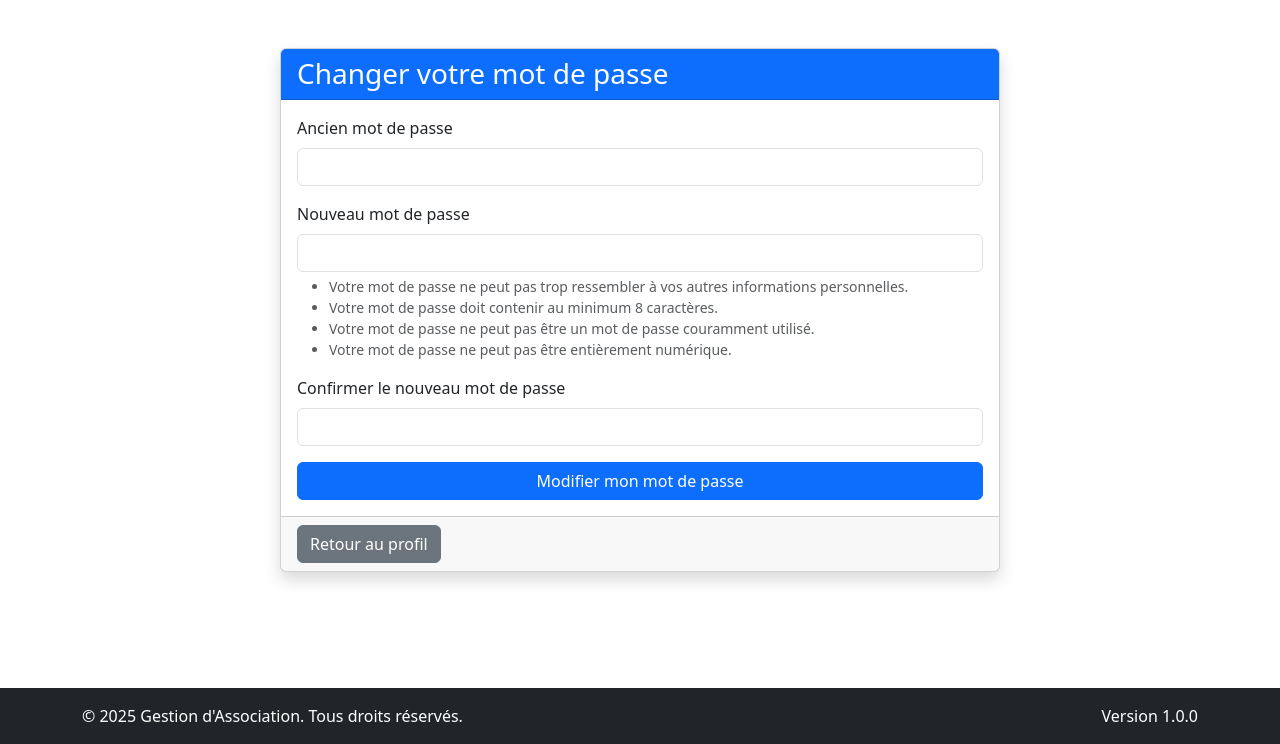
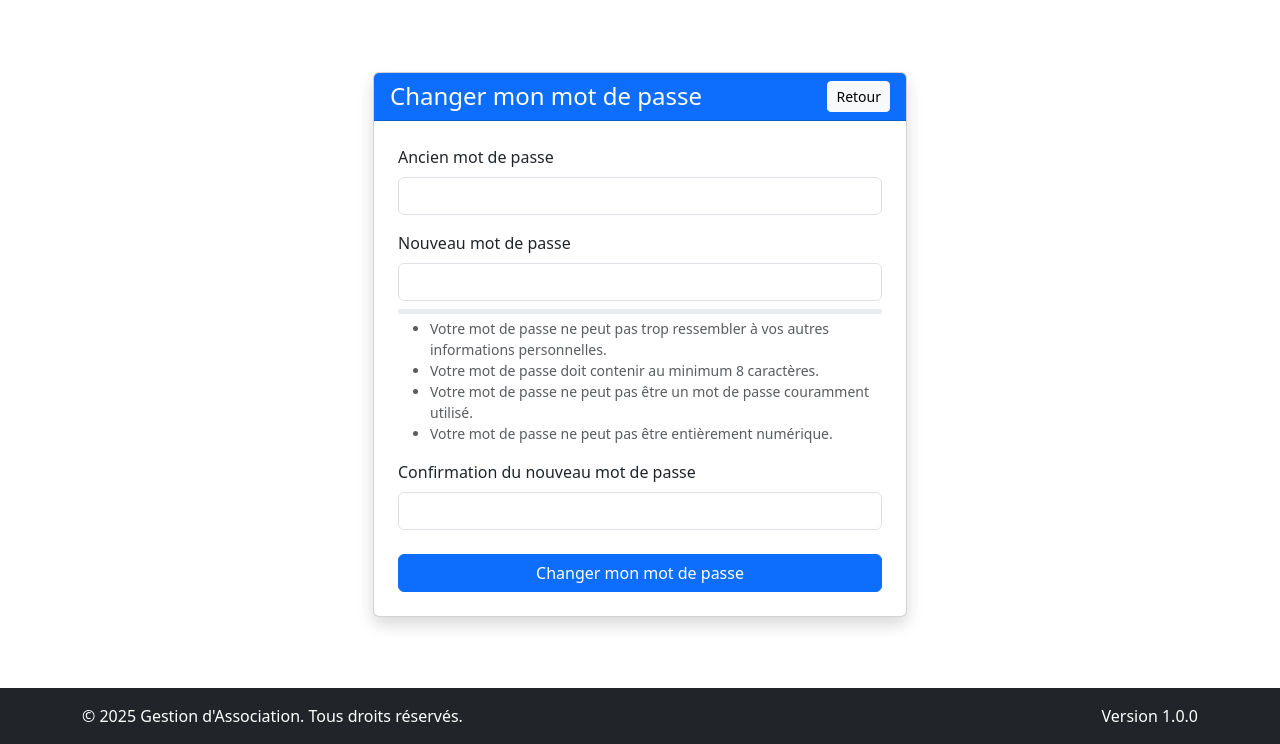
Before and after one commit to proadama/kandiane, a Django app: page /accounts/profile/change-password/ in a window 1280 px wide. Shown: the part 56-800 px from the top of the page. Run offline with Django 5.2, Linux system fonts and the light colour scheme; the visitor is signed in with stand-in values (Sample User, id 1); data comes from the database, SQL or seed files in the repository.

Commit message:
Correction template -> change_password.html v2 : OK

```diff
--- a/apps/accounts/templates/accounts/change_password.html
+++ b/apps/accounts/templates/accounts/change_password.html
@@ -1,29 +1,47 @@
 {% extends 'layouts/base.html' %}
 {% load i18n %}
 
+{% block title %}{% trans "Changer mon mot de passe" %}{% endblock %}
+
 {% block content %}
-<div class="container mt-5">
+<div class="container py-5">
     <div class="row justify-content-center">
-        <div class="col-lg-8">
+        <div class="col-lg-6">
             <div class="card shadow">
-                <div class="card-header bg-primary text-white">
-                    <h3 class="mb-0">{% trans "Changer votre mot de passe" %}</h3>
+                <div class="card-header bg-primary text-white d-flex justify-content-between align-items-center">
+                    <h4 class="mb-0">{% trans "Changer mon mot de passe" %}</h4>
+                    <a href="{% url 'accounts:profile' %}" class="btn btn-sm btn-light">
+                        <i class="bi bi-arrow-left"></i> {% trans "Retour" %}
+                    </a>
                 </div>
-                <div class="card-body">
-                    <form method="post" novalidate>
+                <div class="card-body p-4">
+                    {% if messages %}
+                        {% for message in messages %}
+                            <div class="alert alert-{{ message.tags }}" role="alert">
+                                {{ message }}
+                            </div>
+                        {% endfor %}
+                    {% endif %}
+
+                    <form method="post">
                         {% csrf_token %}
 
                         {% if form.non_field_errors %}
-                        <div class="alert alert-danger">
-                            {% for error in form.non_field_errors %}
-                                {{ error }}
-                            {% endfor %}
-                        </div>
+                            <div class="alert alert-danger">
+                                {% for error in form.non_field_errors %}
+                                    {{ error }}
+                                {% endfor %}
+                            </div>
                         {% endif %}
 
                         <div class="mb-3">
-                            <label for="{{ form.old_password.id_for_label }}" class="form-label">{% trans "Ancien mot de passe" %}</label>
-                            <input type="password" name="{{ form.old_password.name }}" id="{{ form.old_password.id_for_label }}" class="form-control {% if form.old_password.errors %}is-invalid{% endif %}">
+                            <label for="{{ form.old_password.id_for_label }}" class="form-label">
+                                {% trans "Ancien mot de passe" %}
+                            </label>
+                            <input type="password" name="{{ form.old_password.html_name }}"
+                                   id="{{ form.old_password.id_for_label }}"
+                                   class="form-control {% if form.old_password.errors %}is-invalid{% endif %}"
+                                   required>
                             {% if form.old_password.errors %}
                                 <div class="invalid-feedback">
                                     {% for error in form.old_password.errors %}
@@ -34,25 +52,43 @@
                         </div>
 
                         <div class="mb-3">
-                            <label for="{{ form.new_password1.id_for_label }}" class="form-label">{% trans "Nouveau mot de passe" %}</label>
-                            <input type="password" name="{{ form.new_password1.name }}" id="{{ form.new_password1.id_for_label }}" class="form-control {% if form.new_password1.errors %}is-invalid{% endif %}">
+                            <label for="{{ form.new_password1.id_for_label }}" class="form-label">
+                                {% trans "Nouveau mot de passe" %}
+                            </label>
+                            <input type="password" name="{{ form.new_password1.html_name }}"
+                                   id="{{ form.new_password1.id_for_label }}"
+                                   class="form-control {% if form.new_password1.errors %}is-invalid{% endif %}"
+                                   required>
+
+                            <!-- L'indicateur de force du mot de passe sera injecté ici par le JavaScript -->
+                            <div class="password-strength-container mt-2">
+                                <div class="progress" style="height: 5px;">
+                                    <div class="progress-bar" role="progressbar" style="width: 0%"></div>
+                                </div>
+                                <small class="form-text password-feedback"></small>
+                            </div>
+
                             {% if form.new_password1.errors %}
                                 <div class="invalid-feedback">
                                     {% for error in form.new_password1.errors %}
                                         {{ error }}
                                     {% endfor %}
                                 </div>
-                            {% endif %}
-                            {% if form.new_password1.help_text %}
-                                <div class="form-text small text-muted mt-1">
+                            {% else %}
+                                <div class="form-text small mt-1">
                                     {{ form.new_password1.help_text|safe }}
                                 </div>
                             {% endif %}
                         </div>
 
-                        <div class="mb-3">
-                            <label for="{{ form.new_password2.id_for_label }}" class="form-label">{% trans "Confirmer le nouveau mot de passe" %}</label>
-                            <input type="password" name="{{ form.new_password2.name }}" id="{{ form.new_password2.id_for_label }}" class="form-control {% if form.new_password2.errors %}is-invalid{% endif %}">
+                        <div class="mb-4">
+                            <label for="{{ form.new_password2.id_for_label }}" class="form-label">
+                                {% trans "Confirmation du nouveau mot de passe" %}
+                            </label>
+                            <input type="password" name="{{ form.new_password2.html_name }}"
+                                   id="{{ form.new_password2.id_for_label }}"
+                                   class="form-control {% if form.new_password2.errors %}is-invalid{% endif %}"
+                                   required>
                             {% if form.new_password2.errors %}
                                 <div class="invalid-feedback">
                                     {% for error in form.new_password2.errors %}
@@ -63,12 +99,11 @@
                         </div>
 
                         <div class="d-grid gap-2">
-                            <button type="submit" class="btn btn-primary">{% trans "Modifier mon mot de passe" %}</button>
+                            <button type="submit" class="btn btn-primary">
+                                {% trans "Changer mon mot de passe" %}
+                            </button>
                         </div>
                     </form>
-                </div>
-                <div class="card-footer">
-                    <a href="{% url 'accounts:profile' %}" class="btn btn-secondary">{% trans "Retour au profil" %}</a>
                 </div>
             </div>
         </div>
```
